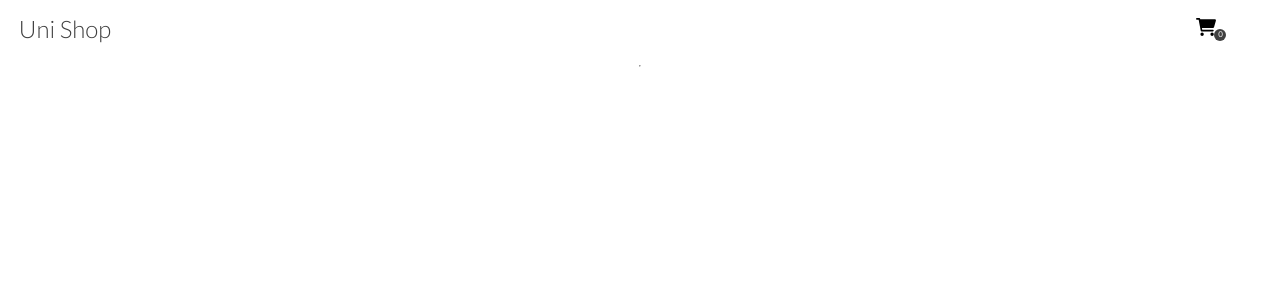
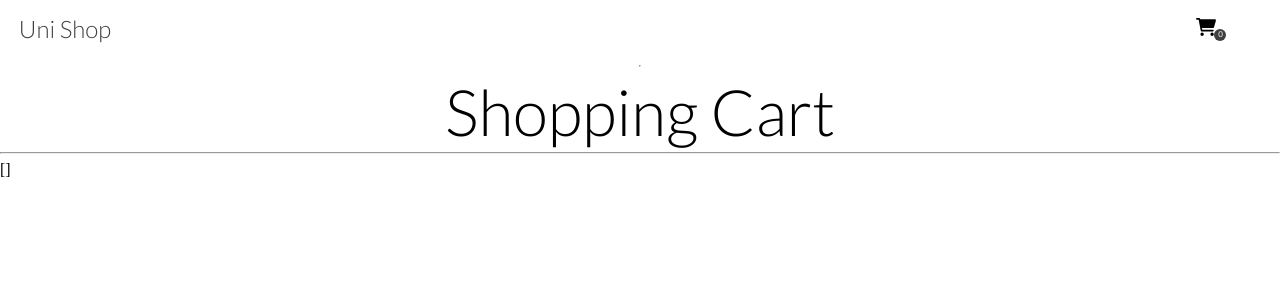
Before and after one commit to mik9016/e-commerce, a Nuxt app: page /checkout/cart in a window 1280 px wide. Before the commit this address had no page. Shown: the top 300 px of the page. Built offline with nearby package versions, Linux system fonts and the light colour scheme.

Commit message:
cart page added

```diff
--- a/components/Header.vue
+++ b/components/Header.vue
@@ -6,7 +6,7 @@
           <h1>{{ c.header.title }}</h1>
         </button>
       </nuxt-link>
-      <Cart />
+     <nuxt-link to="/checkout/cart"><Cart /></nuxt-link>
     </div>
     <hr class="head__line" />
   </div>
--- a/content/text.json
+++ b/content/text.json
@@ -8,6 +8,9 @@
   "slug":{
     "btnText":"Add to cart",
     "backBtn": "back"
+  },
+  "cart":{
+    "title":"Shopping Cart"
   },
   "items": [
     {
--- /dev/null
+++ b/pages/checkout/cart.vue
@@ -0,0 +1,38 @@
+<template>
+  <div class="cart">
+    <h1>{{ c.cart.title }}</h1>
+    <hr />
+    <!-- TODO make component to serve a list of components in cart -->
+    <!-- TODO add or remove quantity -->
+    <!-- TODO calculate the price  -->
+    <!-- TODO Go To Adress Form -->
+    {{this.$store.state.cart}}
+  </div>
+</template>
+
+<script>
+import c from "~/content/text.json";
+
+export default {
+  data() {
+    return {
+      c,
+    };
+  },
+};
+</script>
+
+<style lang="scss" scoped>
+@use "~/assets/scss/variables.scss" as v;
+@use "~/assets/scss/mixins.scss" as m;
+
+.cart {
+  h1 {
+    margin-top: v.$headerHeight;
+    text-align: center;
+    font-family: Lato, sans-serif;
+    font-size: 4rem;
+    font-weight: 300;
+  }
+}
+</style>
```
